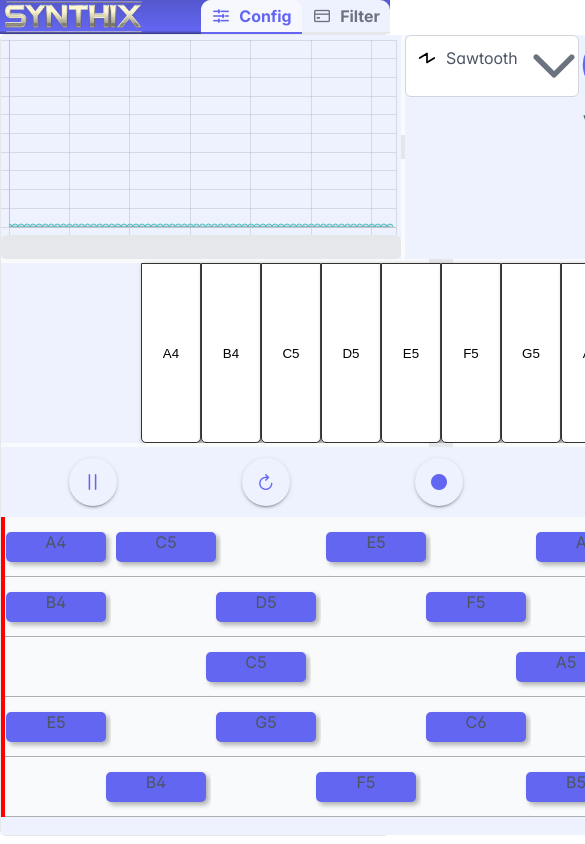
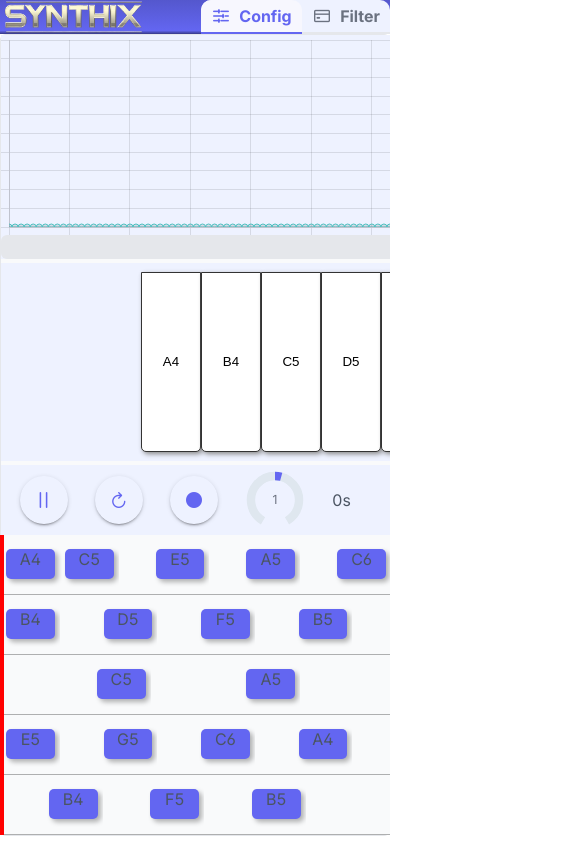
Before and after one commit to BastienTLC/synthix, a React (Create React App) app: page / in a window 390 px wide. Shown: the top 844 px of the page, 585 px wide, since content can reach past the window. Built offline with nearby package versions, Linux system fonts and the light colour scheme.

Commit message:
amelioration sequenceur zoom in zoom out responsive

```diff
--- a/src/components/Sequenceur/Note/Note.css
+++ b/src/components/Sequenceur/Note/Note.css
@@ -1,17 +1,26 @@
-.timeline-note{
+.timeline-note {
     background-color: var(--primary-color);
-    width: 100px;
     height: 30px;
-    border-radius: 5px; /* Add this line to round the corners */
-    box-shadow: 3px 3px 5px rgba(0, 0, 0, 0.3); /* Add this line to create a 3D effect with a shadow */
+    border-radius: 5px;
+    box-shadow: 3px 3px 5px rgba(0, 0, 0, 0.3);
     margin: 5px;
     text-align: center;
+    transition: transform 0.3s ease; /* Ajoutez une transition pour une animation plus fluide */
+}
+
+.timeline-note:hover {
+    transform: translateY(-3px); /* Ajoutez une translation vers le haut au survol */
+    cursor: pointer;
 }
 
 .timeline-space{
     background-color: var(--surface-50);
-    width: 100px;
     height: 100%;
     display: flex;
     align-items: center;
 }
+
+.timeline-space:hover {
+    background-color: var(--surface-200);
+    cursor: pointer;
+}
--- a/src/components/Sequenceur/Note/Note.js
+++ b/src/components/Sequenceur/Note/Note.js
@@ -1,10 +1,16 @@
-import React from 'react';
+import React, {useRef} from 'react';
 import { useSynthContext } from '../../../context/SynthContext';
 import './Note.css';
+import { ContextMenu } from 'primereact/contextmenu';
 
 
-const Note = ({ note, keyNote, timelineIndex, onDragStart, onDragOver, onDrop }) => {
+const Note = ({ note, keyNote, timelineIndex, onDragStart, onDragOver, onDrop, noteSize }) => {
     const { playNoteDirect } = useSynthContext();
+    const cm = useRef(null);
+    const items = [
+        { label: 'View', icon: 'pi pi-fw pi-search' },
+        { label: 'Delete', icon: 'pi pi-fw pi-trash' }
+    ];
 
     const handleDragStart = (e) => {
         e.dataTransfer.setData('text/plain', JSON.stringify({ keyNote, timelineIndex }));
@@ -27,7 +33,10 @@ const Note = ({ note, keyNote, timelineIndex, onDragStart, onDragOver, onDrop })
 
     if (note) {
         return (
+            <div>
+                <ContextMenu model={items} ref={cm} breakpoint="767px" />
                 <div
+                    style={{ width: `${noteSize}px` }}
                     id={keyNote}
                     className={'timeline-note'}
                     draggable
@@ -35,12 +44,16 @@ const Note = ({ note, keyNote, timelineIndex, onDragStart, onDragOver, onDrop })
                     onDragOver={handleDragOver}
                     onDrop={handleDrop}
                     onClick={() => playNoteDirect([note.frequency])}
+                    onContextMenu={(e) => cm.current.show(e)}
                 >
-                {note.label}
+                    {noteSize > 20 && <span>{note.label}</span>}
                 </div>
+            </div>
+
         );
     } else {
         return <div
+            style={{ width: `${noteSize}px` }}
             className={'timeline-space'}
             draggable
             onDragStart={handleDragStart}
--- a/src/components/Sequenceur/SequenceurPanel.css
+++ b/src/components/Sequenceur/SequenceurPanel.css
@@ -1,5 +1,7 @@
 .synth-sequence-panel{
     background-color: var(--highlight-bg);
     height: 100%;
-    width: 100%;
+    width: 100vw;
+    overflow-x: auto;
+    overflow-y: auto;
 }
--- a/src/components/Sequenceur/SequenceurPanel.js
+++ b/src/components/Sequenceur/SequenceurPanel.js
@@ -1,11 +1,10 @@
 // Sequencer.js
-import React, { useState } from 'react';
+import React, {useEffect, useRef, useState} from 'react';
 import Track from './Track/Track';
 import Cursor from './Cursor/Cursor';
 import Control from './Control/Control';
 import { useSynthContext } from '../../context/SynthContext';
 import './SequenceurPanel.css';
-import { ScrollPanel } from 'primereact/scrollpanel';
 
 
 const SequencerPanel = () => {
@@ -15,7 +14,8 @@ const SequencerPanel = () => {
     const [isDragging, setIsDragging] = useState(false);
     const { playNoteDirect } = useSynthContext();
     const [bpmValue, setBpmValue] = useState(1);
-
+    const [noteSize, setNoteSize] = useState(100);
+    const containerRef = useRef(null);
 
     const keyConfigurations = [
         { label: 'A4', frequency: '440'},
@@ -35,9 +35,16 @@ const SequencerPanel = () => {
         { notes: [null, null, keyConfigurations[2], null, null, keyConfigurations[7], null, null] },
         { notes: [keyConfigurations[4], null, keyConfigurations[6], null, keyConfigurations[9], null, keyConfigurations[0], null] },
         { notes: [null, keyConfigurations[1], null, keyConfigurations[5], null, keyConfigurations[8], null, keyConfigurations[10]] },
-        // Add more tracks as needed
     ]);
+    const maxTimelineLength = Math.max(...tracks.map(track => track.notes.length));
 
+
+
+    useEffect(() => {
+        if (containerRef.current) {
+            setNoteSize(containerRef.current.offsetWidth / maxTimelineLength);
+        }
+    }, []);
 
     const handleNoteDrop = (draggedTimelineIndex, draggedKeyNote, targetTimelineIndex, targetKeyNote) => {
         // Copiez l'état actuel des tracks
@@ -60,15 +67,15 @@ const SequencerPanel = () => {
     };
 
     const handleCursorMove = () => {
-        if (isPlaying && cursorPosition < 100 * tracks[0].notes.length) {
-            const newIndex = Math.floor(cursorPosition / 100);
+        if (isPlaying && cursorPosition < noteSize * maxTimelineLength) {
+            const newIndex = Math.floor(cursorPosition / noteSize);
             if (newIndex !== currentIndex) {
                 console.log(tracks[newIndex]);
                 setCurrentIndex(newIndex);
 
                 pNote(newIndex);
             }
-            setCursorPosition((prevPosition) => prevPosition + (bpmValue));
+            setCursorPosition((prevPosition) => prevPosition + (bpmValue)*(noteSize/100));
 
         }
     };
@@ -107,22 +114,31 @@ const SequencerPanel = () => {
         }
     };
 
+    const handleScroll = (event) => {
+        if (event.deltaY < 0) {
+            setNoteSize((prevNoteSize) => Math.min(prevNoteSize + 10,400));
+        } else if (event.deltaY > 0) {
+            setNoteSize((prevNoteSize) => Math.max (prevNoteSize - 10, 10));
+        }
+    };
+
     return (
-        <div style={{ width: '100%', height: '100%', cursor: isDragging ? 'grabbing' : '', }}
-             handleMouseUp={handleMouseUp}
-             onMouseMove={handleMouseMove}>
-            <ScrollPanel style={{ width: '100%', height: '100%' }}>
+        <div ref={containerRef} style={{cursor: isDragging ? 'grabbing' : '', }}
+             className={'synth-sequence-panel'}
+             onMouseMove={handleMouseMove}
+             onWheel={handleScroll}>
                 <Control
                     onStart={startSequencer}
                     onStop={stopSequencer}
                     onReset={resetSequencer}
                     bpmValue={bpmValue}
                     setBpmValue={setBpmValue}  />
+            <div className={"timeline-container"} style={{width: `${noteSize*maxTimelineLength}px`}}>
                 <Cursor
                     position={cursorPosition}
                     nbTrack={tracks.length}
                     onMove={handleCursorMove}
-                    width={100 * tracks[0].notes.length}
+                    width={noteSize * tracks[0].notes.length}
                     handleMouseDown={handleMouseDown}
                     handleMouseUp={handleMouseUp}
                 />
@@ -131,11 +147,13 @@ const SequencerPanel = () => {
                         key={index}
                         trackIndex={index}
                         notes={track.notes}
+                        width={noteSize * maxTimelineLength}
                         height={60}
                         onNoteDrop={handleNoteDrop}
+                        noteSize={noteSize}
                     />
                 ))}
-            </ScrollPanel>
+            </div>
         </div>
     );
 };
--- a/src/components/Sequenceur/Track/Track.css
+++ b/src/components/Sequenceur/Track/Track.css
@@ -1,7 +1,6 @@
 .timeline-track{
     display: flex;
     align-items: center;
-    width:100%;
     background-color: var(--surface-50);
     border-bottom: rgba(0, 0, 0, 0.3) solid 1px;
 }
--- a/src/components/Sequenceur/Track/Track.js
+++ b/src/components/Sequenceur/Track/Track.js
@@ -3,7 +3,7 @@ import React from 'react';
 import Note from '../Note/Note';
 import './Track.css';
 
-const Track = ({ notes, height, trackIndex, onNoteDrop }) => {
+const Track = ({ notes, height, trackIndex, onNoteDrop, noteSize }) => {
     const handleNoteDrop = (draggedTimelineIndex, draggedKeyNote, targetKeyNote) => {
         console.log(draggedTimelineIndex, draggedKeyNote, trackIndex, targetKeyNote);
         onNoteDrop(draggedTimelineIndex, draggedKeyNote, trackIndex, targetKeyNote);
@@ -18,6 +18,7 @@ const Track = ({ notes, height, trackIndex, onNoteDrop }) => {
                     note={note}
                     timelineIndex={trackIndex}
                     onDrop={(draggedTimelineIndex, draggedKeyNote) => handleNoteDrop(draggedTimelineIndex, draggedKeyNote, index)}
+                    noteSize={noteSize}
                 />
             ))}
         </div>
--- a/src/pages/StudioPage.css
+++ b/src/pages/StudioPage.css
@@ -36,3 +36,10 @@
     border-top-right-radius: 10px;
     background: var(--primary-50);
 }
+
+.synth-full-panel{
+    height: 100vh;
+    width: 100vw;
+    overflow-x: hidden;
+    overflow-y: hidden;
+}
```
Lines whose indentation alone changed are shown as unchanged.
